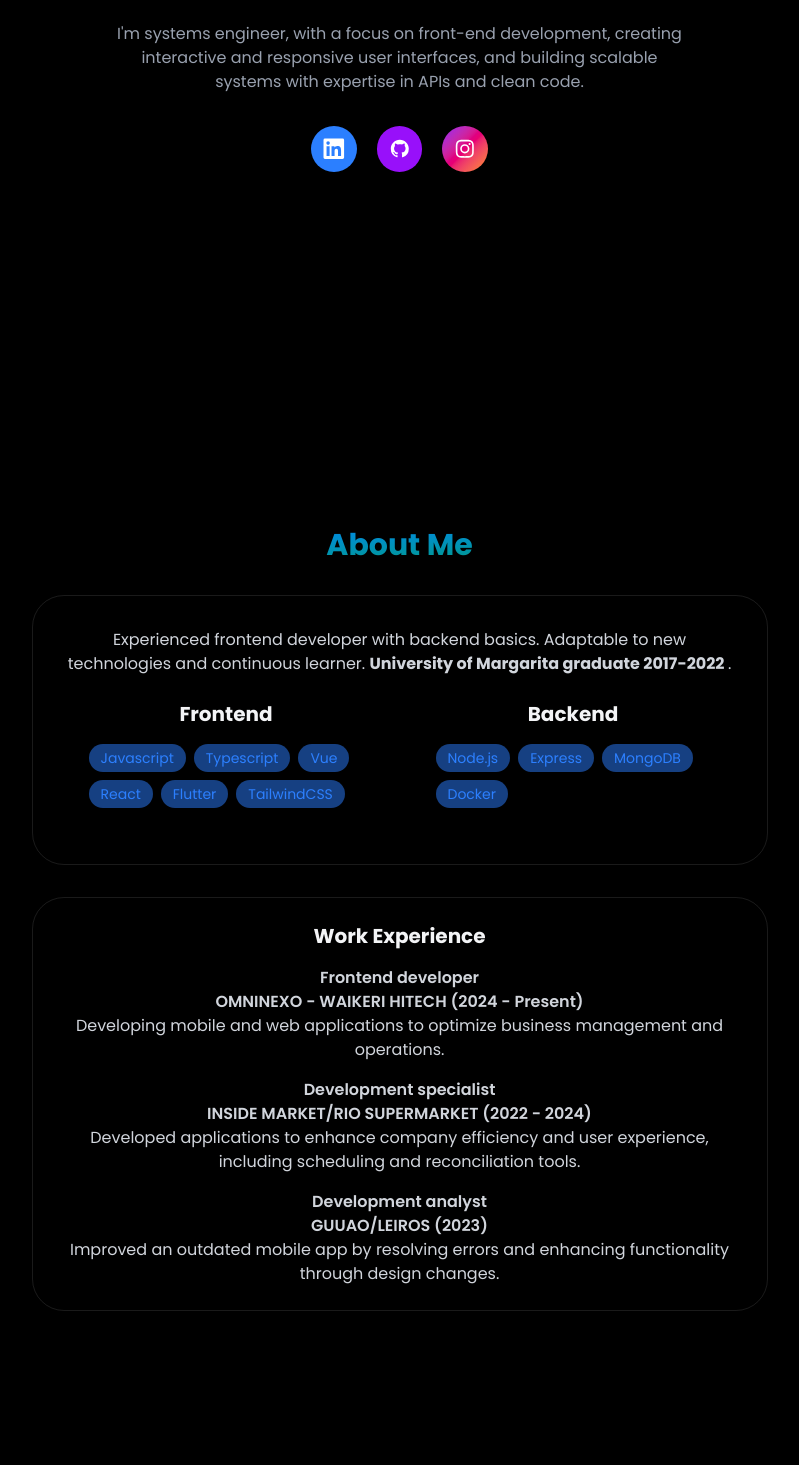
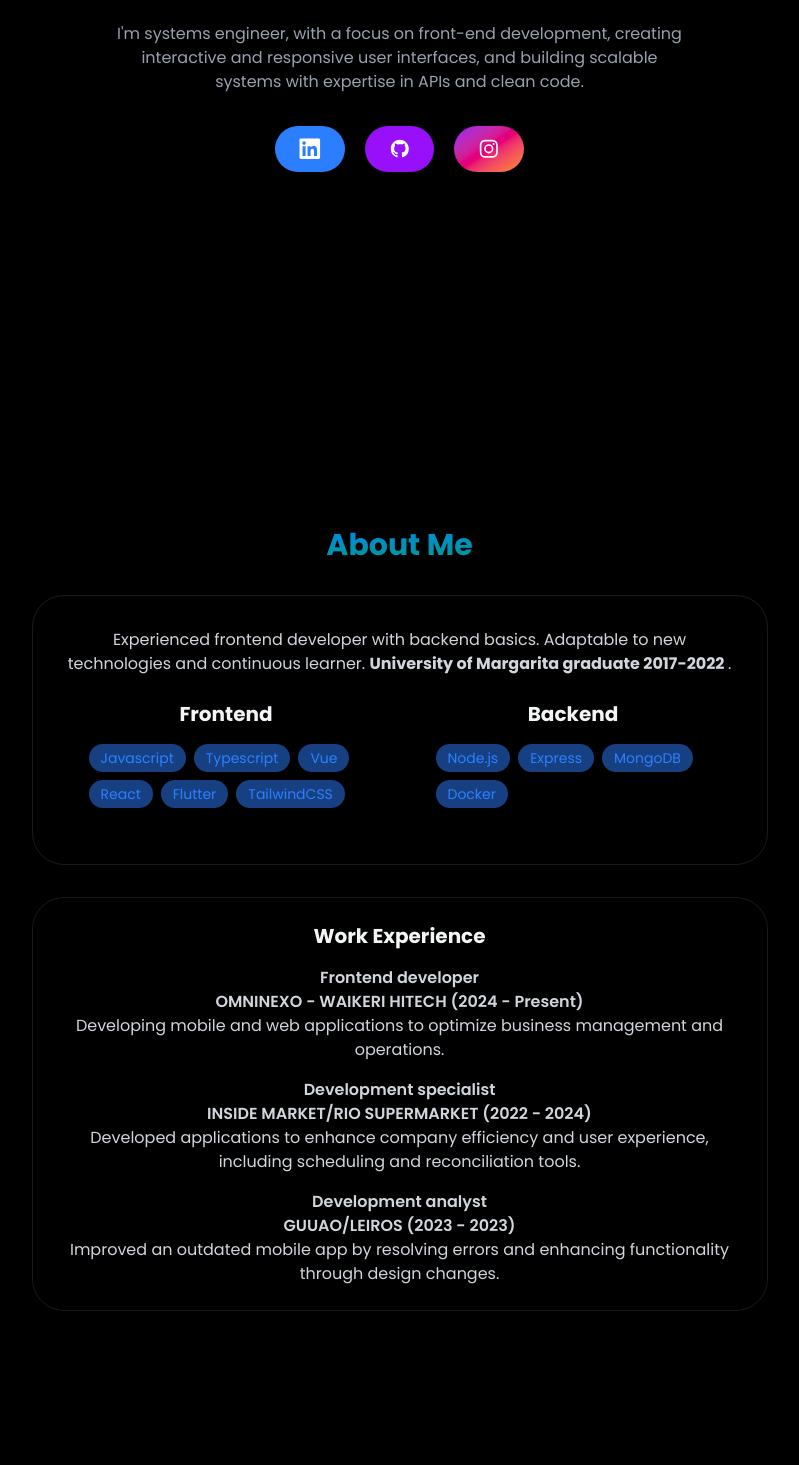
Before and after one commit to miguelFernandez98/Portfolio-MiguelFernandez, a React (Vite) app: page / in a window 1280 px wide. Shown: the part 385-1850 px from the top of the page, without its empty margins (233-1032 px from the left). Built offline with nearby package versions, Linux system fonts and the light colour scheme.

Commit message:
`Refactor About and Home sections with minor styling changes`

```diff
--- a/src/components/sections/About.jsx
+++ b/src/components/sections/About.jsx
@@ -23,14 +23,14 @@ export const About = () => {
             {" "}
             About Me
           </h2>
-          <div className="rounded-4xl p-8 border-white/10 border hover:-translate-y-0 transition-all">
+          <article className="rounded-4xl p-8 border-white/10 border hover:-translate-y-0 transition-all">
             <p className="text-gray-300 mb-b text-center">
               Experienced frontend developer with backend basics. Adaptable to
               new technologies and continuous learner.{" "}
               <strong>University of Margarita graduate 2017-2022 </strong>.
             </p>
-            <div className="grid grid-cols-1 md:grid-cols-2 gap-6 ">
-              <div className="rounded-4xl p-6 hover:-translate-y-1 transition-all">
+            <ul className="grid grid-cols-1 md:grid-cols-2 gap-6 ">
+              <li className="rounded-4xl p-6 hover:-translate-y-1 transition-all">
                 <h3 className="text-xl font-bold mb-4">Frontend</h3>
                 <div className="flex flex-wrap gap-2">
                   {frontEndSkills.map((tech, key) => (
@@ -42,8 +42,8 @@ export const About = () => {
                     </span>
                   ))}
                 </div>
-              </div>
-              <div className="rounded-4xl p-6 hover:-translate-y-1 transition-all">
+              </li>
+              <li className="rounded-4xl p-6 hover:-translate-y-1 transition-all">
                 <h3 className="text-xl font-bold mb-4">Backend</h3>
                 <div className="flex flex-wrap gap-2">
                   {backEndSkills.map((tech, key) => (
@@ -55,38 +55,30 @@ export const About = () => {
                     </span>
                   ))}
                 </div>
-              </div>
-            </div>
-          </div>
+              </li>
+            </ul>
+          </article>
+
           <div className="flex justify-center items-center gap-6 mt-8">
-            {/*     <div className="p-6 rounded-xl border-white/10 border hover:-translate-y-1 transition-all">
-              <h3 className="text-xl font-bold mb-4">Education</h3>
-              <ul className="list-disc list-inside2 text-gray-300 space-y-2">
+            <article className="p-6 rounded-4xl border-white/10 border hover:-translate-y-1 transition-all">
+              <h3 className="text-xl font-bold mb-4">Work Experience</h3>
+              <ul className="space-y-4 text-gray-300">
                 <li>
-                  <strong>Systems engineer</strong> - Universidad de Margarita
-                  (2017-2022)
-                </li>
-
-              </ul>
-            </div> */}
-            <div className="p-6 rounded-4xl border-white/10 border hover:-translate-y-1 transition-all">
-              <h3 className="text-xl font-bold mb-4">Work Experience</h3>
-              <div className="space-y-4 text-gray-300">
-                <div>
                   <h4 className="font-semibold">
-                    Frontend developer <br /> OMNINEXO - WAIKERI HITECH (2024 -
-                    Present)
+                    Frontend developer <br /> OMNINEXO - WAIKERI HITECH{" "}
+                    <span className="whitespace-nowrap">(2024 - Present)</span>
                   </h4>
                   <p>
                     {" "}
                     Developing mobile and web applications to optimize business
                     management and operations.{" "}
                   </p>
-                </div>
-                <div>
+                </li>
+                <li>
                   <h4 className="font-semibold">
                     Development specialist <br />
-                    INSIDE MARKET/RIO SUPERMARKET (2022 - 2024)
+                    INSIDE MARKET/RIO SUPERMARKET{" "}
+                    <span className="whitespace-nowrap">(2022 - 2024)</span>
                   </h4>
                   <p>
                     {" "}
@@ -94,19 +86,20 @@ export const About = () => {
                     user experience, including scheduling and reconciliation
                     tools.{" "}
                   </p>
-                </div>
-                <div>
+                </li>
+                <li>
                   <h4 className="font-semibold">
-                    Development analyst <br /> GUUAO/LEIROS (2023)
+                    Development analyst <br /> GUUAO/LEIROS{" "}
+                    <span className="whitespace-nowrap">(2023 - 2023)</span>
                   </h4>
                   <p>
                     {" "}
                     Improved an outdated mobile app by resolving errors and
                     enhancing functionality through design changes.{" "}
                   </p>
-                </div>
-              </div>
-            </div>
+                </li>
+              </ul>
+            </article>
           </div>
         </div>
       </RevealOnScroll>
--- a/src/components/sections/Home.jsx
+++ b/src/components/sections/Home.jsx
@@ -8,7 +8,7 @@ export const Home = () => {
     >
       <RevealOnScroll>
         <div className="text-center z-10 px-4">
-          <h1 className="text-5xl md:text-6xl font-bold mb-6 py-2 bg-gradient-to-br from-blue-500 to-emerald-600 bg-clip-text text-transparent leading-right">
+          <h1 className="text-5xl md:text-6xl font-bold mb-6 py-3 bg-gradient-to-br from-blue-500 to-emerald-600 bg-clip-text text-transparent leading-13 ">
             Hi, I'm Miguel Fernandez
           </h1>
           <p className="text-gray-400 text-md mb-8 max-w-xl mx-auto">
@@ -19,7 +19,7 @@ export const Home = () => {
           <div className="flex justify-center space-x-5">
             <a
               href="#"
-              className="bg-blue-500 text-white p-3 rounded-full font-medium transition relative overflow-hidden hover:-translate-y-0.5 hover:shadow-[0_0_15px_rgb(59,130,246,0.4)]"
+              className="bg-blue-500 text-white py-3 px-6  rounded-full font-medium transition relative overflow-hidden hover:-translate-y-0.5 hover:shadow-[0_0_15px_rgb(59,130,246,0.4)]"
             >
               <svg
                 xmlns="http://www.w3.org/2000/svg"
@@ -35,7 +35,7 @@ export const Home = () => {
             </a>
             <a
               href="#"
-              className="bg-purple-600 text-white p-3 rounded-full font-medium transition-all duration-200 hover:-translate-y-0.5 hover:shadow-[0_0_15px_rgb(59,130,246,0.4)]"
+              className="bg-purple-600 text-white py-3 px-6 rounded-full font-medium transition-all duration-200 hover:-translate-y-0.5 hover:shadow-[0_0_15px_rgb(59,130,246,0.4)]"
             >
               {" "}
               <svg
@@ -52,7 +52,7 @@ export const Home = () => {
             </a>
             <a
               href="#"
-              className="bg-gradient-to-br from-purple-600 via-pink-600 to-orange-400  text-white p-3 rounded-full font-medium transition-all duration-200 hover:-translate-y-0.5 hover:shadow-[0_0_15px_rgb(59,130,246,0.4)]"
+              className="bg-gradient-to-br from-purple-600 via-pink-600 to-orange-400  text-white py-3 px-6 rounded-full font-medium transition-all duration-200 hover:-translate-y-0.5 hover:shadow-[0_0_15px_rgb(59,130,246,0.4)]"
             >
               {" "}
               <svg
```
